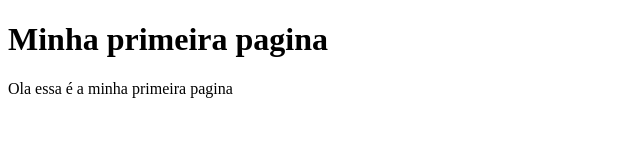
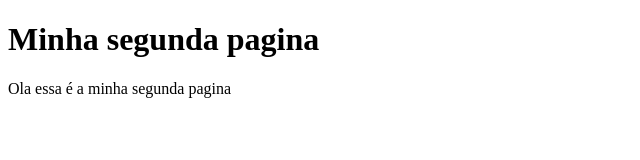
Before and after one commit to edsonduma/hello-world, a plain HTML site: page index.html in a window 1280 px wide. Shown: the whole page, without its empty margins (0-640 px from the left). Drawn offline with Linux system fonts and the light colour scheme.

Commit message:
Meu segundo commit

```diff
--- a/index.html
+++ b/index.html
@@ -7,8 +7,8 @@
     <title>Document</title>
 </head>
 <body>
-    <h1>Minha primeira pagina</h1>
+    <h1>Minha segunda pagina</h1>
 
-    <p>Ola essa é a minha primeira pagina</p>
+    <p>Ola essa é a minha segunda pagina</p>
 </body>
 </html>
```
